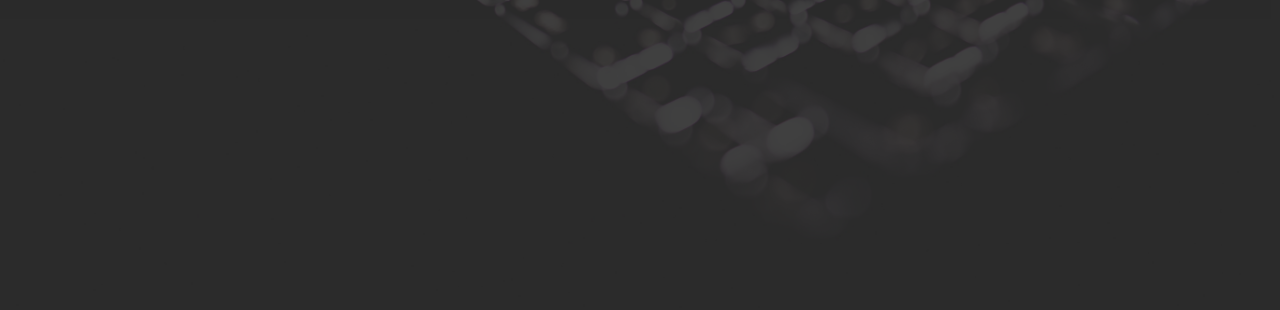
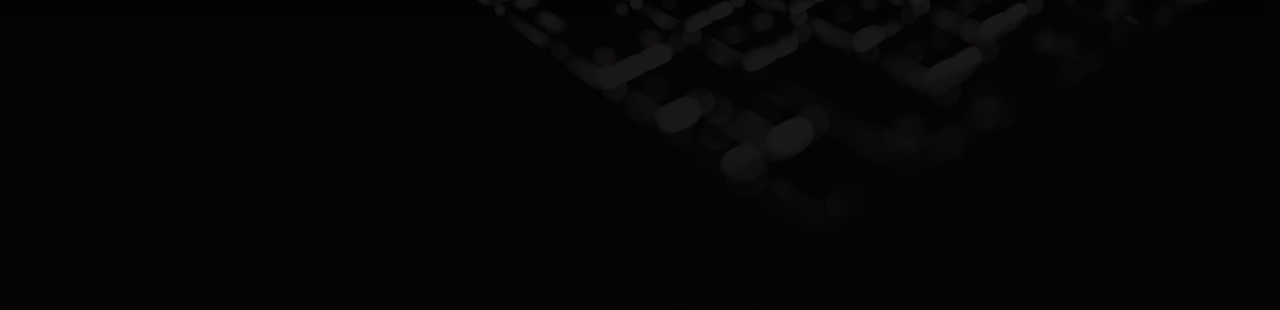
Before and after one commit to FrogOil/modern_portfolio, a website: page dist/index.html in a window 1280 px wide. Shown: the part 490-800 px from the top of the page. Drawn offline with Linux system fonts and the light colour scheme.

Commit message:
Color Changes

```diff
--- a/package.json
+++ b/package.json
@@ -15,5 +15,3 @@
     "node-sass": "^4.11.0"
   }
 }
-
-// test
--- a/scss/_config.scss
+++ b/scss/_config.scss
@@ -1,5 +1,5 @@
-$primary-color: rgb(44, 44, 44);
-$secondary-color: #fffb00;
+$primary-color: rgb(0, 0, 0);
+$secondary-color: #00d9ff;
 $show-home-image: true;
 $home-image: url(../img/background.jpg);
 $background-opacity: 0.9;
```
Also changed, not shown: dist/css/main.css.
